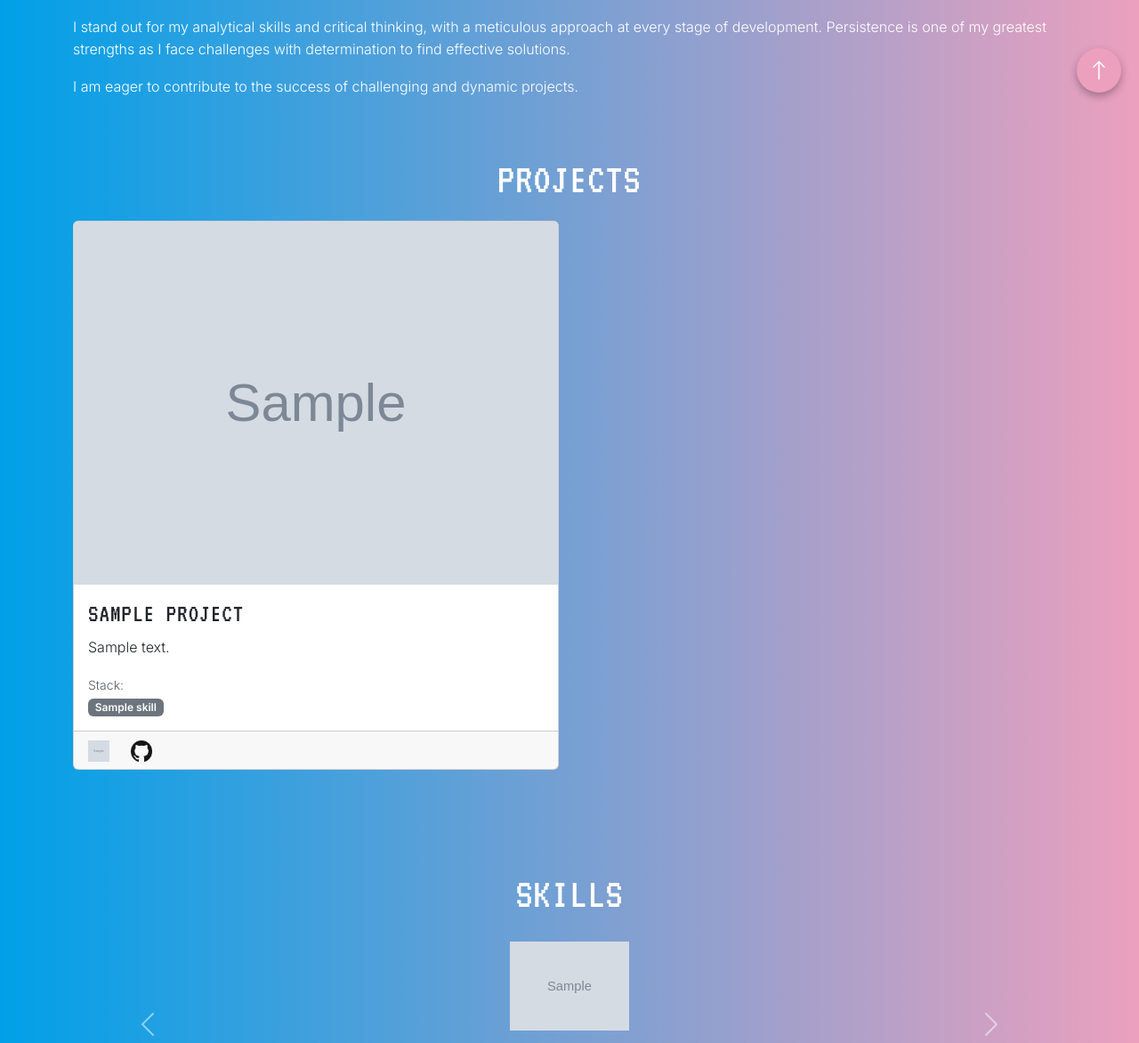
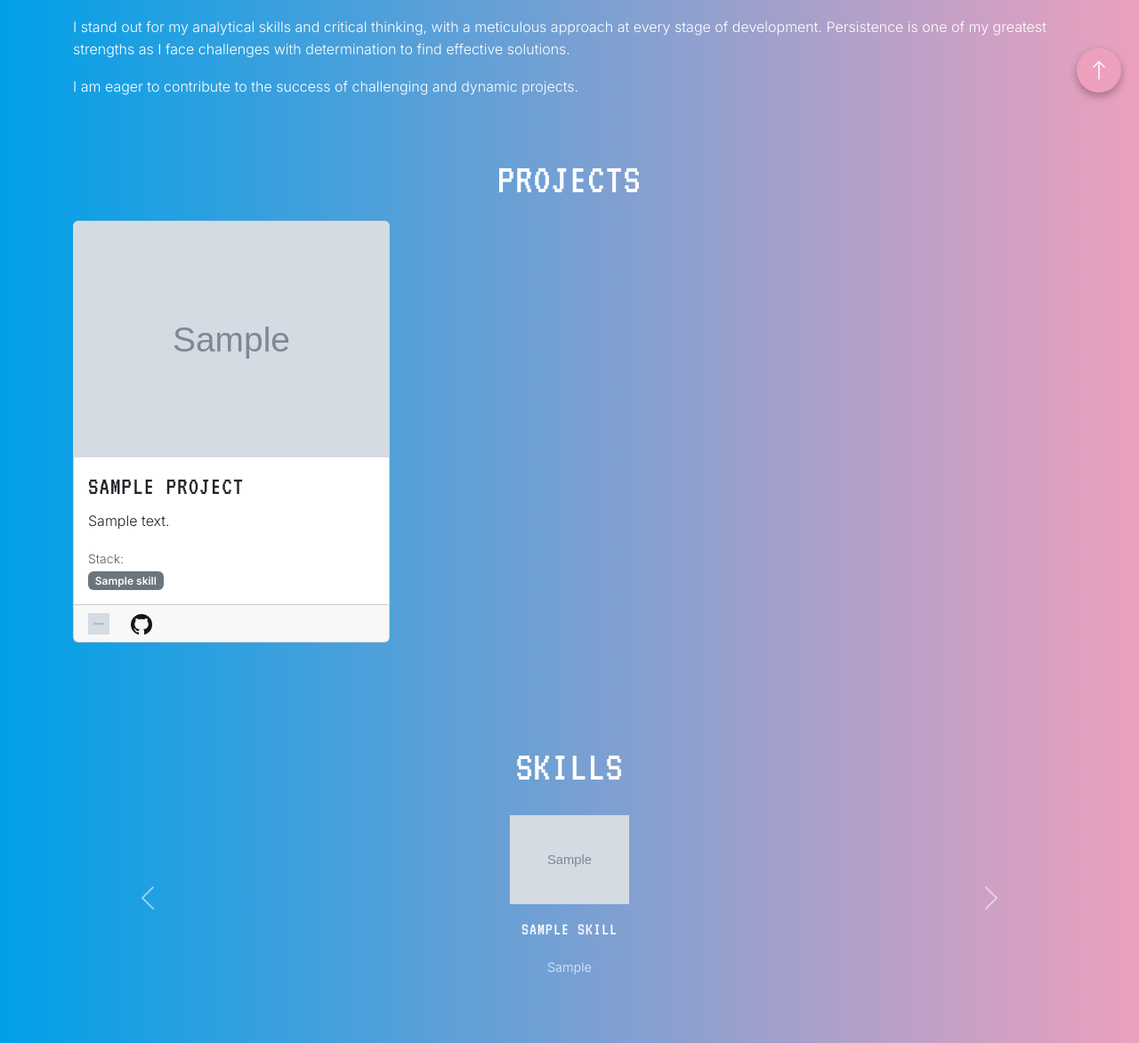
Before and after one commit to schiesscl/portfolio_django, a Django app: page / in a window 1280 px wide. Shown: the part 676-1848 px from the top of the page at 89% size. Run offline with Django 5.2, Linux system fonts and the light colour scheme; tables that the repository leaves empty hold one stand-in row (values such as "Sample post"); grey boxes marked "Sample" are stand-in pictures; some libraries are stand-ins or nearby versions.

Commit message:
feat(ui): Update project template and add new project assets
- Add responsive project images (js-budget-app, control-clientes)
- Include desktop, tablet, mobile viewports
- Update project template with Bootstrap text-uppercase classes
- Improve card image wrapper with <picture> element
- Update curriculum PDFs with new skills (Django, TypeScript, Angular, Firebase)
- Ensures Heroku collectstatic captures all assets during build

```diff
--- a/templates/components/projects.html
+++ b/templates/components/projects.html
@@ -6,7 +6,7 @@
     <h2 class="text-center mb-3 text-uppercase">{% trans "Projects" %}</h2>
     <div class="row">
         {% for project in projects %}
-        <div class="col-md-6 mb-3">
+        <div class="col-md-4 mb-3">
             <div class="card h-100 text-dark">
                 {% if project.url_site %}
                     <a href="{{ project.url_site }}" class="card-img-link" target="_blank">
```
Also changed, not shown: static/img/projects/desktop/control-clientes.webp (added), static/img/projects/desktop/js-budget-app.webp (added), static/img/projects/mobile/control-clientes.webp (added), static/img/projects/mobile/js-budget-app.webp (added), static/img/projects/tablet/control-clientes.webp (added), static/img/projects/tablet/js-budget-app.webp (added).
